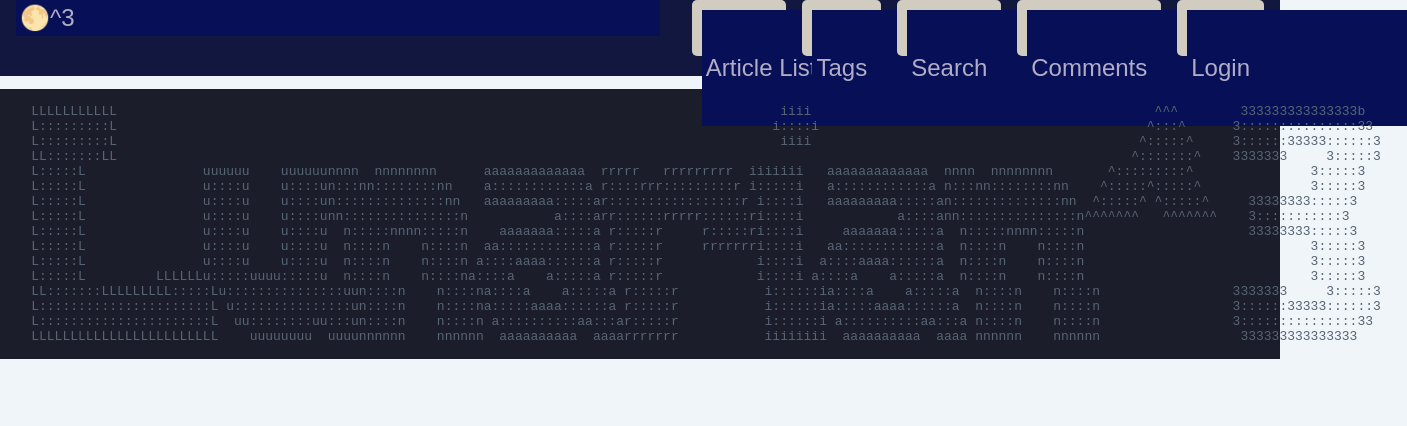
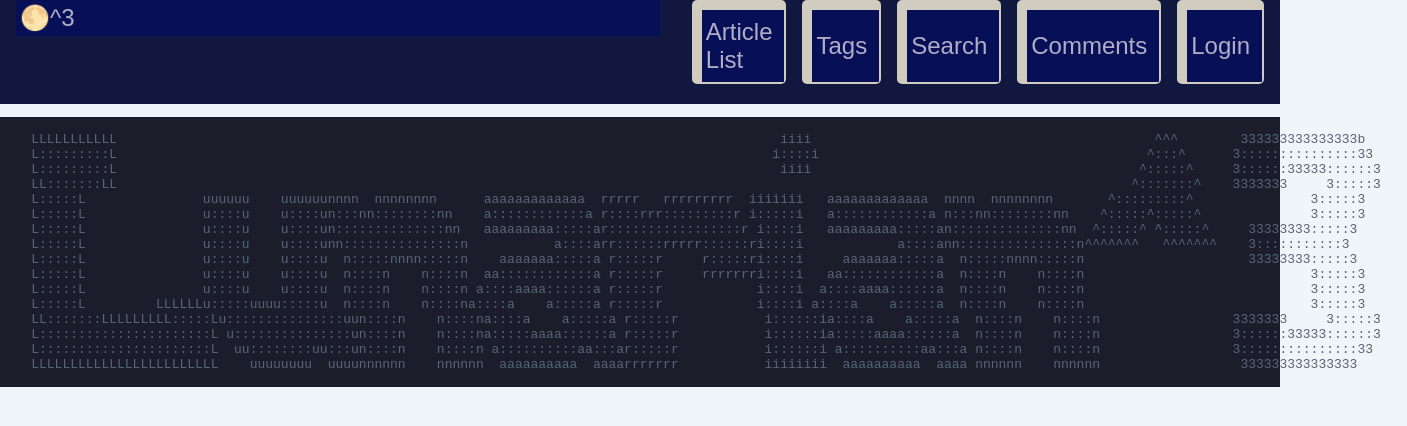
Before and after one commit to LunarianCubed/4610Project, a React (Create React App) app: page / in a window 1280 px wide. Shown: the top 426 px of the page, 1407 px wide, since content can reach past the window. Built offline with nearby package versions, Linux system fonts and the light colour scheme.

Commit message:
server issue

```diff
--- a/src/pages/404.js
+++ b/src/pages/404.js
@@ -5,7 +5,7 @@ import Cube from './Cube.js';
 
 export default function NotFound(){
     const L =`
-                　　　,-､　　　　　　　 　　,.-､
+            　　,-､　　　　　　　 　　,.-､
 　　　　　　　 ./:::::＼　　　　　 　 ／::::ヽ
 　　　　　　　/::::::::;ゝ--──-- ､._/:::::::::|
 　　　　　　 /,.-‐''"´ 　　　　　　　　 ＼::::|
--- a/src/styles.css
+++ b/src/styles.css
@@ -21,8 +21,8 @@
     color: #b2adc7;
     background-color: #071056;
     text-decoration: none;
-    height: 300%;
-    width: 300%;
+    height: 100%;
+    width: 100%;
     display: flex;
     align-items: center;
     padding: .25rem;
```
